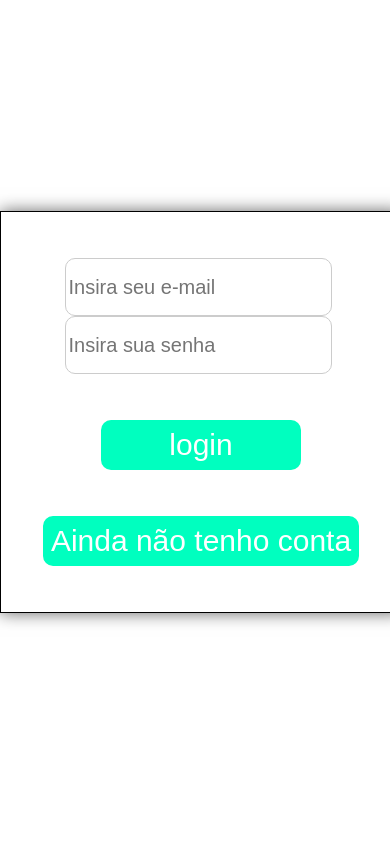
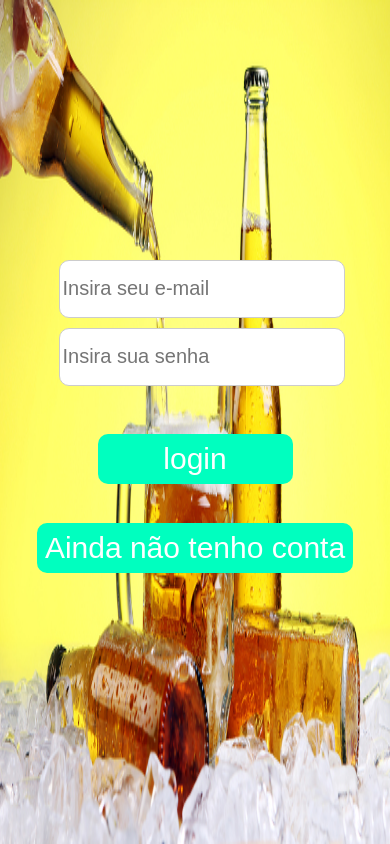
Before and after one commit to srsifer/deliveryAppFrontEnd, a React (Create React App) app: page /login in a window 390 px wide. Built offline with nearby package versions, Linux system fonts and the light colour scheme; no server answers.

Commit message:
feat: adiciona backgroud image a tela de loguin e media query css

```diff
--- a/src/pages/Login.jsx
+++ b/src/pages/Login.jsx
@@ -4,6 +4,7 @@ import { Redirect } from 'react-router-dom/cjs/react-router-dom.min';
 import { loginValidation } from '../utils/inputValidations';
 import { apiLogin } from '../services/apiCalls';
 import {
+  InputsDiv,
   LoguinDiv,
   Inputs,
   ButonsSend,
@@ -57,9 +58,8 @@ export default function Login() {
 
   return (
       <LoguinDiv>
-
+        <InputsDiv>
           { connectionOn && <Redirect to={ setRedirectPath(connectionOn.role) } /> }
-
           <p
             hidden={ hiddenOn }
             data-testid="common_login__element-invalid-email"
@@ -98,6 +98,7 @@ export default function Login() {
               Ainda não tenho conta
             </ButonsRegister>
           </Link>
+        </InputsDiv>
       </LoguinDiv>
   );
 }
--- a/src/styles/login/Loguinstyles.js
+++ b/src/styles/login/Loguinstyles.js
@@ -1,7 +1,26 @@
 import styled from 'styled-components';
+import backgroudCerveja from '../../images/backgroudTelaLoginDeliveryApp.jpg'
+export const BodyPage = styled.div`
+body {
+  background-color: black;
+  width: 100%;
+  height: 100%;
+  border: 1px solid black;
+}
+`;
 
 export const LoguinDiv = styled.div`
+background-image: url(${backgroudCerveja});
+background-size: 100% 100%;
+background-repeat: no-repeat;
+width: 100%;
+height: 100vh;
+`;
+
+export const InputsDiv = styled.div`
+@media (min-width: 600px){
 border: 1px solid black;
+background-color: white;
 box-shadow: 0 0 1em #00000099;
 width: 400px;
 height: 400px;
@@ -16,17 +35,45 @@ align-items: center;
    p {
      color: red;
    }
+}
+
+@media (max-width: 600px){
+  /* mobile screen */
+  left: 0; right: 0;
+  height: 400px;
+  position: absolute;
+  top: 25%;
+  margin: auto;
+  display: flex;
+  flex-direction: column;
+  justify-content: space-evenly;
+  align-items: center;
+}
+
 `;
-
 export const Inputs = styled.input`
   display:flex;
   flex-direction: column;
   width: 95%;
   height: 50px;
   padding: 3px;
+  margin: 10px;
   border: 1px solid #ccc;
   border-radius: 10px;
   font-size: 20px;
+
+  @media (max-width: 600px){
+  /* mobile screen */
+  display:flex;
+  flex-direction: column;
+  width: 95%;
+  height: 50px;
+  padding: 3px;
+  margin: 10px;
+  border: 1px solid #ccc;
+  border-radius: 10px;
+  font-size: 20px;
+  }
 `;
 
 export const ButonsSend = styled.button`
```
Also changed, not shown: src/images/backgroudTelaLoginDeliveryApp.jpg (added), src/images/carrinho.jpeg (added). Lines whose indentation alone changed are shown as unchanged.
